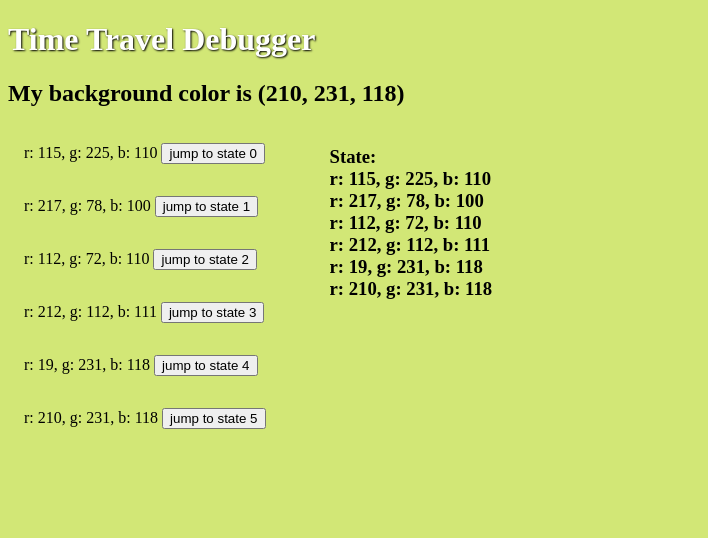
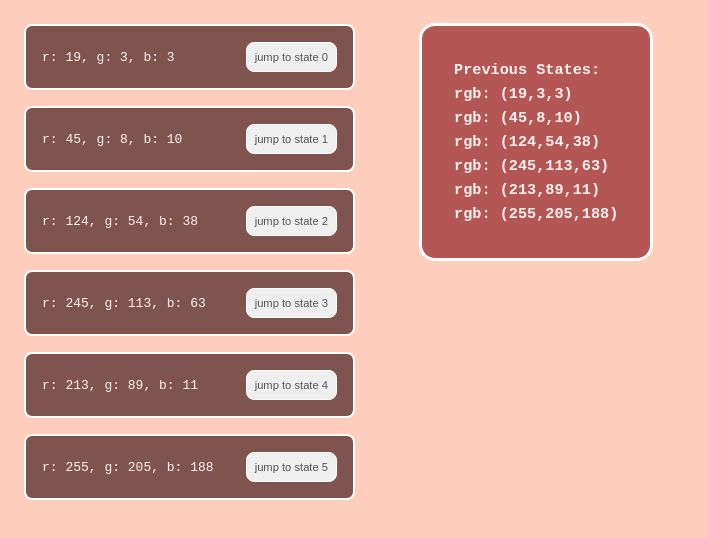
Before and after one commit to oslabs-beta/ZusTime, a React app: page / in a window 1280 px wide. Shown: the top 538 px of the page, without its empty margins (0-708 px from the left). Built offline with nearby package versions, Linux system fonts and the light colour scheme.

Commit message:
creating demo project

```diff
--- a/src/client/components/Debugger/Debugger.tsx
+++ b/src/client/components/Debugger/Debugger.tsx
@@ -95,11 +95,9 @@ const Debugger = () => {
     document.body.style.backgroundColor = rgb;
     return (
         <div>
-            <h1>Time Travel Debugger</h1>
-            <h2>My background color is {`(${r}, ${g}, ${b})`}</h2>
             <div className='container'>
             <span>{states}</span>
-            <span className='visualizer'><StateVisualizer index={index - 1}/></span>
+            <span><StateVisualizer index={index - 1}/></span>
             </div>
         </div>
     )
--- a/src/client/components/Debugger/FakeData.js
+++ b/src/client/components/Debugger/FakeData.js
@@ -1,49 +1,49 @@
 const Snapshots = [
   {
     bgColor: {
-      r: 115,
-      g: 225,
-      b: 110,
+      r: 19,
+      g: 3,
+      b: 3,
     },
     index: 0,
   },
   {
     bgColor: {
-      r: 217,
-      g: 78,
-      b: 100,
+      r: 45,
+      g: 8,
+      b: 10,
     },
     index: 1,
   },
   {
     bgColor: {
-      r: 112,
-      g: 72,
-      b: 110,
+      r: 124,
+      g: 54,
+      b: 38,
     },
     index: 2,
   },
   {
     bgColor: {
-      r: 212,
-      g: 112,
-      b: 111,
+      r: 245,
+      g: 113,
+      b: 63,
     },
     index: 3,
   },
   {
     bgColor: {
-      r: 19,
-      g: 231,
-      b: 118,
+      r: 213,
+      g: 89,
+      b: 11,
     },
     index: 4,
   },
   {
     bgColor: {
-      r: 210,
-      g: 231,
-      b: 118,
+      r: 255,
+      g: 205,
+      b: 188,
     },
     index: 5,
   },
--- a/src/client/components/Debugger/Snapshot.tsx
+++ b/src/client/components/Debugger/Snapshot.tsx
@@ -24,8 +24,9 @@ const Snapshot = ({color, index}: {color: any, index: number}) => {
 
     return (
         <div className="jumpshots">
-            <span className="state">{`r: ${color.r}, g: ${color.g}, b: ${color.b} `}</span>
-            <button onClick={jumpState}>{`jump to state ${index}`}</button>
+            <div className="state">{`r: ${color.r}, g: ${color.g}, b: ${color.b} `}</div>
+            <div><button onClick={jumpState}>{`jump to state ${index}`}</button></div>
+
         </div>
     )
 }
--- a/src/client/components/Debugger/StateVisualizer.tsx
+++ b/src/client/components/Debugger/StateVisualizer.tsx
@@ -6,11 +6,11 @@ const StateVisualizer = ({index}: {index: number}) => {
 
     let allStates = []
     for (let i = 0; i <= index; i++) {
-        allStates.push(<div>{`r: ${previousStates[i].bgColor.r}, g: ${previousStates[i].bgColor.g}, b: ${previousStates[i].bgColor.b}`}</div>)
+        allStates.push(<div>{`rgb: (${previousStates[i].bgColor.r},${previousStates[i].bgColor.g},${previousStates[i].bgColor.b})`}</div>)
     }
     return (
         <div>
-            <h3>State: {allStates}</h3>
+            <h3 className="stateVisualizer">Previous States: {allStates}</h3>
         </div>
     )
 }
--- a/src/client/public/styles.css
+++ b/src/client/public/styles.css
@@ -1,6 +1,20 @@
+body {
+    color: rgb(255, 240, 240);
+    font-family: monospace;
+}
+
+
 .jumpshots {
+    display: flex;
+    justify-content: space-between;
+    gap: 2rem;
+    align-items: center;
     padding: 1rem;
     width: auto;
+    border: 2px solid white;
+    margin: 1rem;
+    border-radius: .5rem;
+    background-color: #2d080a9b;
 }
 
 h1 {
@@ -12,3 +26,19 @@ h1 {
     display: flex;
     gap: 3rem;
 }
+
+button {
+    font-size: .7rem;
+    border: 1px solid white;
+    padding: .5rem;
+    color:rgb(84, 84, 84);
+    border-radius: .5rem;
+}
+
+.stateVisualizer {
+    background-color: #82090f98;
+    padding: 2rem;
+    border-radius: 1rem;
+    border: 3px solid white;
+    line-height: 1.5rem;
+}
```
Also changed, not shown: 1 other file (tests, documents, lock files or other folders).
